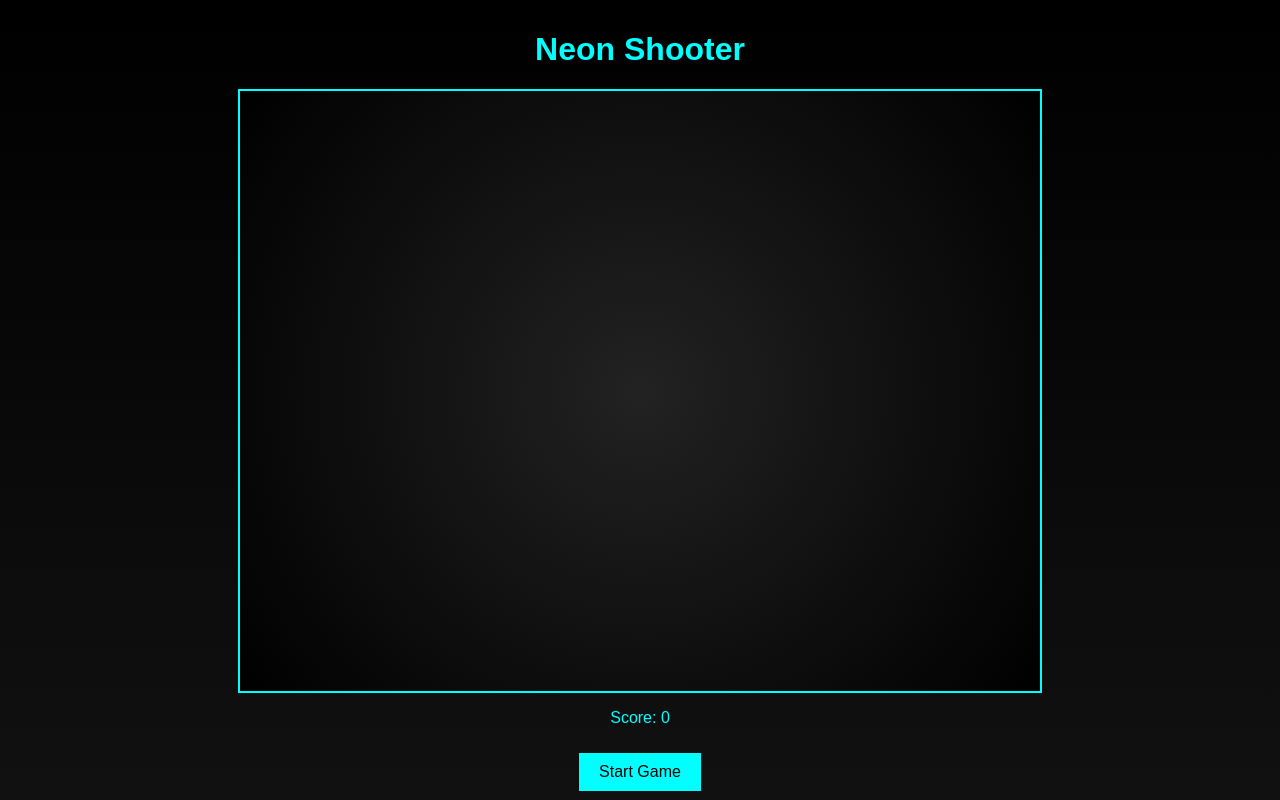
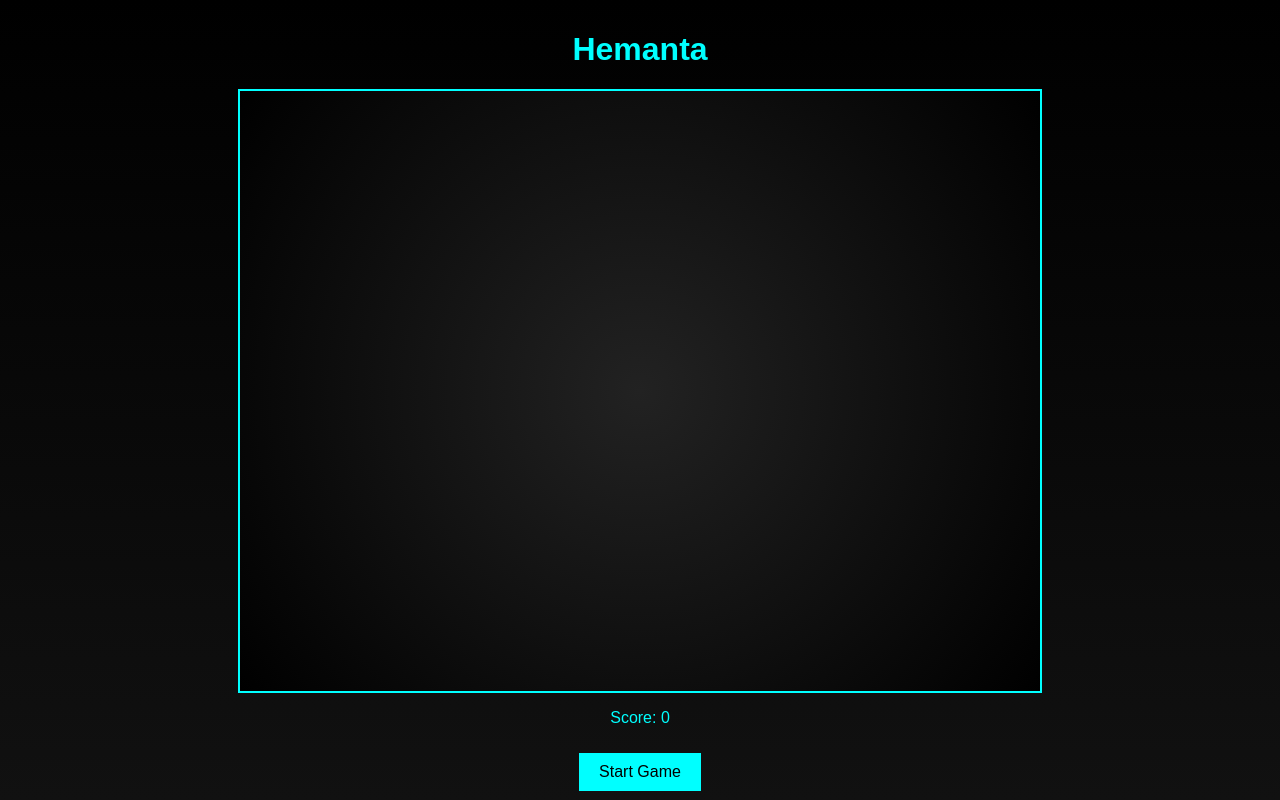
Before and after one commit to Hemantahm/Hemanta--, a website: page hm.html in a window 1280 px wide. Drawn offline with Linux system fonts and the light colour scheme.

Commit message:
Update hm.html

```diff
--- a/hm.html
+++ b/hm.html
@@ -8,7 +8,7 @@
 </head>
 <body>
   <div class="game-container">
-    <h1>Neon Shooter</h1>
+    <h1>Hemanta</h1>
     <canvas id="gameCanvas"></canvas>
     <p>Score: <span id="score">0</span></p>
     <button id="startGame">Start Game</button>
```
